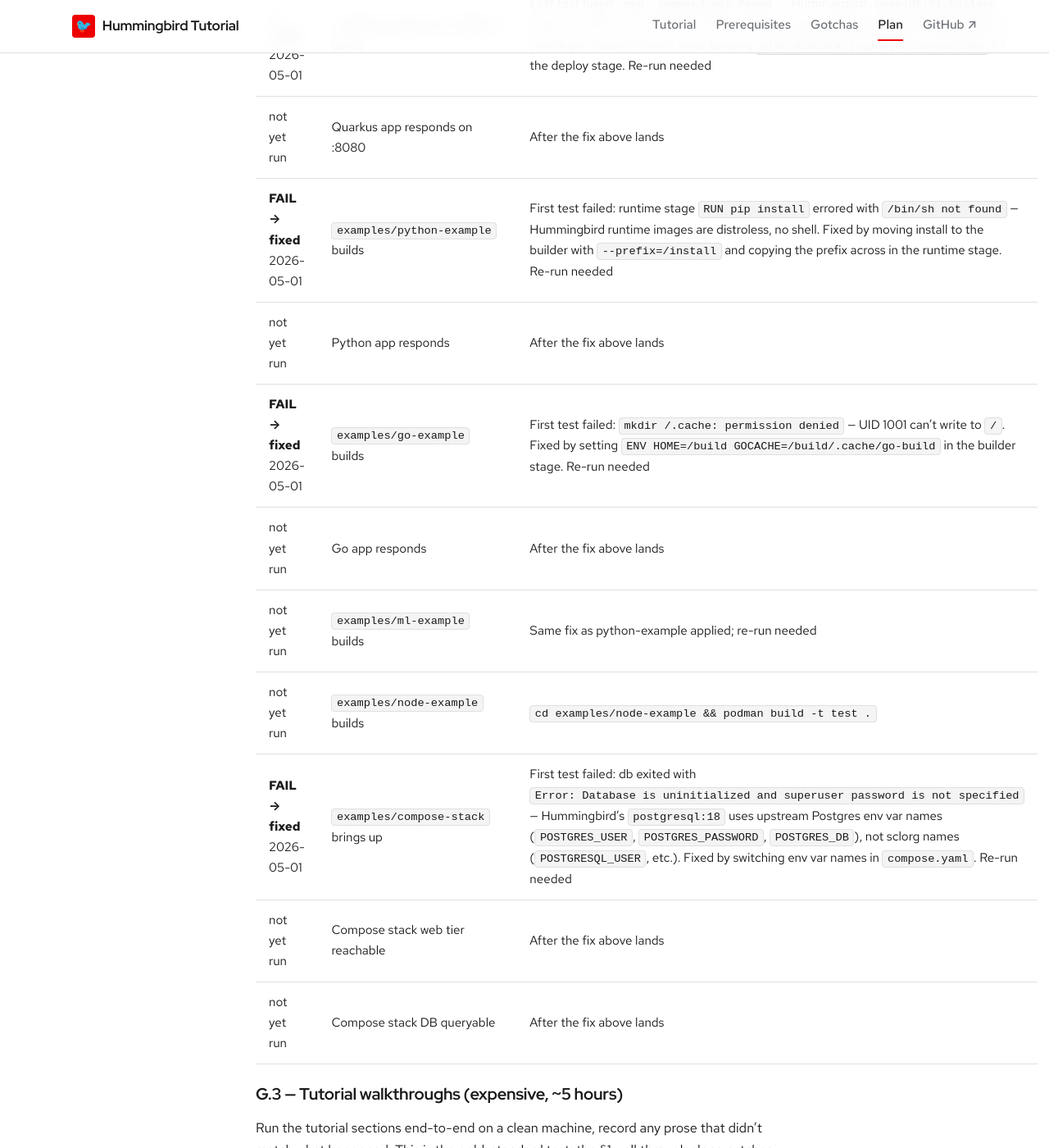
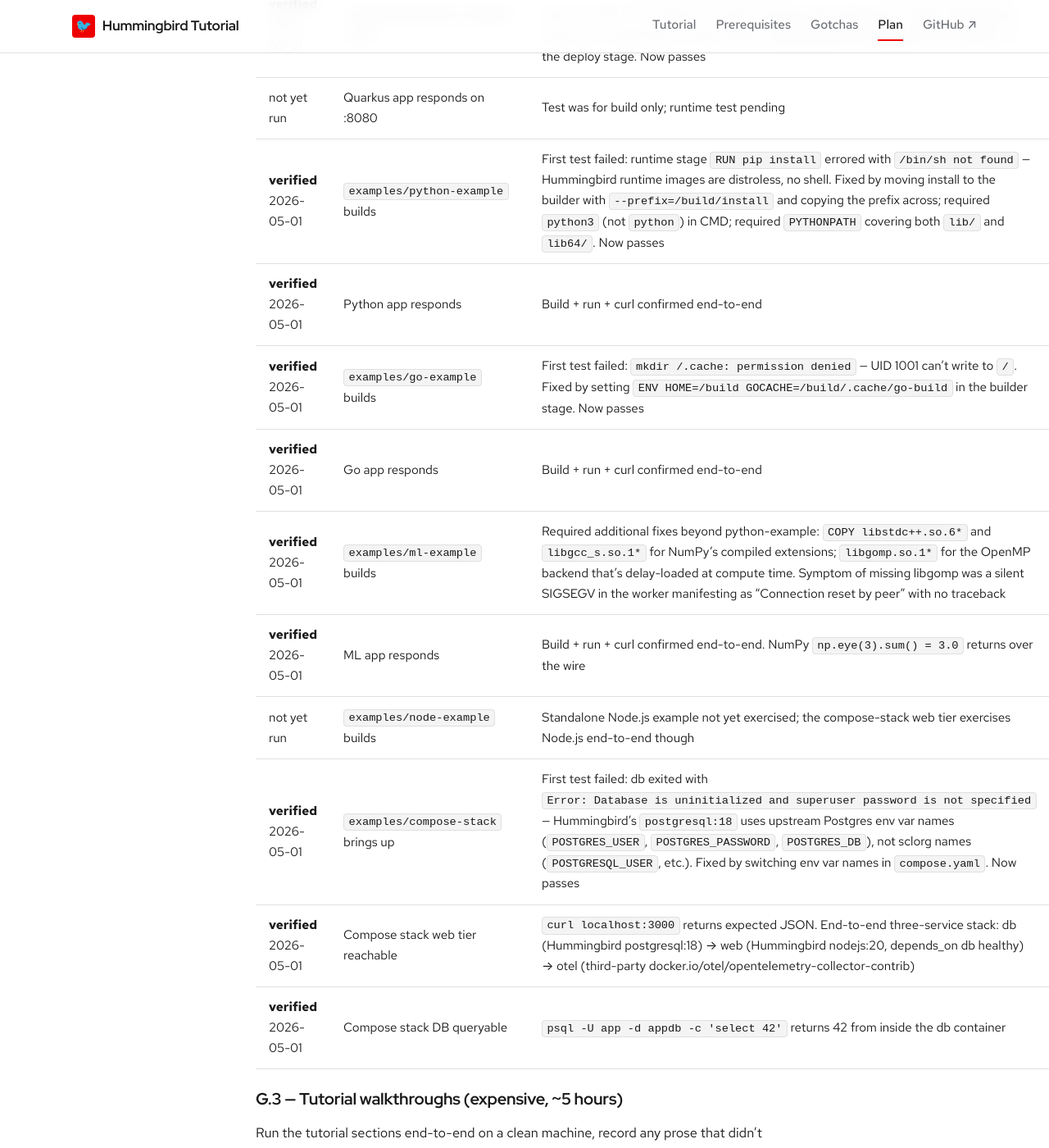
Before and after one commit to patterncatalyst/hummingbird-tutorial, a Jekyll site: the page built from _plans/reconciliation-plan.md, in a window 1280 px wide and 1400 px high, scrolled down 13249 px. Shown: the whole window at 82% size. Built offline with Jekyll 4.4.1, drawn with Linux system fonts in a browser that asks for light colours; some web fonts are replaced.

Commit message:
G.2 testing matrix: all five example tests now verified end-to-end

```diff
--- a/_plans/reconciliation-plan.md
+++ b/_plans/reconciliation-plan.md
@@ -259,17 +259,18 @@ a working image.
 
 | Status | What | Command |
 |---|---|---|
-| **FAIL → fixed** 2026-05-01 | `examples/quarkus-example` builds | First test failed: `mvn: command not found` — Hummingbird `openjdk:21-builder` ships the JDK but not Maven. Fixed by switching the build stage to UBI's `openjdk-21` (which pre-installs Maven) while keeping `${HB_REGISTRY}/openjdk:21-runtime` for the deploy stage. Re-run needed |
-| not yet run | Quarkus app responds on :8080 | After the fix above lands |
-| **FAIL → fixed** 2026-05-01 | `examples/python-example` builds | First test failed: runtime stage `RUN pip install` errored with `/bin/sh not found` — Hummingbird runtime images are distroless, no shell. Fixed by moving install to the builder with `--prefix=/install` and copying the prefix across in the runtime stage. Re-run needed |
-| not yet run | Python app responds | After the fix above lands |
-| **FAIL → fixed** 2026-05-01 | `examples/go-example` builds | First test failed: `mkdir /.cache: permission denied` — UID 1001 can't write to `/`. Fixed by setting `ENV HOME=/build GOCACHE=/build/.cache/go-build` in the builder stage. Re-run needed |
-| not yet run | Go app responds | After the fix above lands |
-| not yet run | `examples/ml-example` builds | Same fix as python-example applied; re-run needed |
-| not yet run | `examples/node-example` builds | `cd examples/node-example && podman build -t test .` |
-| **FAIL → fixed** 2026-05-01 | `examples/compose-stack` brings up | First test failed: db exited with `Error: Database is uninitialized and superuser password is not specified` — Hummingbird's `postgresql:18` uses upstream Postgres env var names (`POSTGRES_USER`, `POSTGRES_PASSWORD`, `POSTGRES_DB`), not sclorg names (`POSTGRESQL_USER`, etc.). Fixed by switching env var names in `compose.yaml`. Re-run needed |
-| not yet run | Compose stack web tier reachable | After the fix above lands |
-| not yet run | Compose stack DB queryable | After the fix above lands |
+| **verified** 2026-05-01 | `examples/quarkus-example` builds | First test failed: `mvn: command not found` — Hummingbird `openjdk:21-builder` ships the JDK but not Maven. Fixed by switching the build stage to UBI's `openjdk-21` (which pre-installs Maven) while keeping `${HB_REGISTRY}/openjdk:21-runtime` for the deploy stage. Now passes |
+| not yet run | Quarkus app responds on :8080 | Test was for build only; runtime test pending |
+| **verified** 2026-05-01 | `examples/python-example` builds | First test failed: runtime stage `RUN pip install` errored with `/bin/sh not found` — Hummingbird runtime images are distroless, no shell. Fixed by moving install to the builder with `--prefix=/build/install` and copying the prefix across; required `python3` (not `python`) in CMD; required `PYTHONPATH` covering both `lib/` and `lib64/`. Now passes |
+| **verified** 2026-05-01 | Python app responds | Build + run + curl confirmed end-to-end |
+| **verified** 2026-05-01 | `examples/go-example` builds | First test failed: `mkdir /.cache: permission denied` — UID 1001 can't write to `/`. Fixed by setting `ENV HOME=/build GOCACHE=/build/.cache/go-build` in the builder stage. Now passes |
+| **verified** 2026-05-01 | Go app responds | Build + run + curl confirmed end-to-end |
+| **verified** 2026-05-01 | `examples/ml-example` builds | Required additional fixes beyond python-example: `COPY libstdc++.so.6*` and `libgcc_s.so.1*` for NumPy's compiled extensions; `libgomp.so.1*` for the OpenMP backend that's delay-loaded at compute time. Symptom of missing libgomp was a silent SIGSEGV in the worker manifesting as "Connection reset by peer" with no traceback |
+| **verified** 2026-05-01 | ML app responds | Build + run + curl confirmed end-to-end. NumPy `np.eye(3).sum() = 3.0` returns over the wire |
+| not yet run | `examples/node-example` builds | Standalone Node.js example not yet exercised; the compose-stack web tier exercises Node.js end-to-end though |
+| **verified** 2026-05-01 | `examples/compose-stack` brings up | First test failed: db exited with `Error: Database is uninitialized and superuser password is not specified` — Hummingbird's `postgresql:18` uses upstream Postgres env var names (`POSTGRES_USER`, `POSTGRES_PASSWORD`, `POSTGRES_DB`), not sclorg names (`POSTGRESQL_USER`, etc.). Fixed by switching env var names in `compose.yaml`. Now passes |
+| **verified** 2026-05-01 | Compose stack web tier reachable | `curl localhost:3000` returns expected JSON. End-to-end three-service stack: db (Hummingbird postgresql:18) → web (Hummingbird nodejs:20, depends_on db healthy) → otel (third-party docker.io/otel/opentelemetry-collector-contrib) |
+| **verified** 2026-05-01 | Compose stack DB queryable | `psql -U app -d appdb -c 'select 42'` returns 42 from inside the db container |
 
 ### G.3 — Tutorial walkthroughs (expensive, ~5 hours)
 
```
